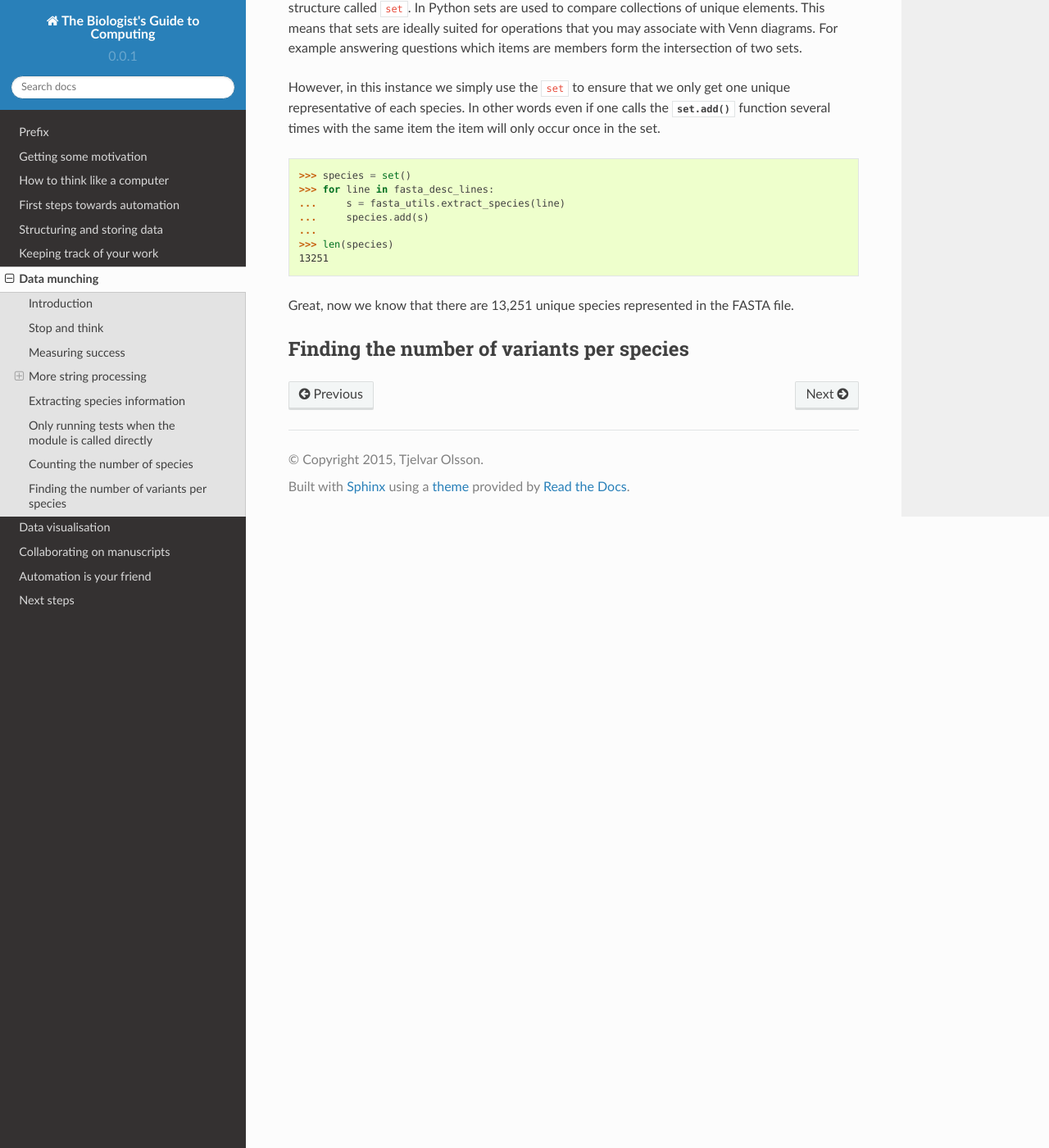
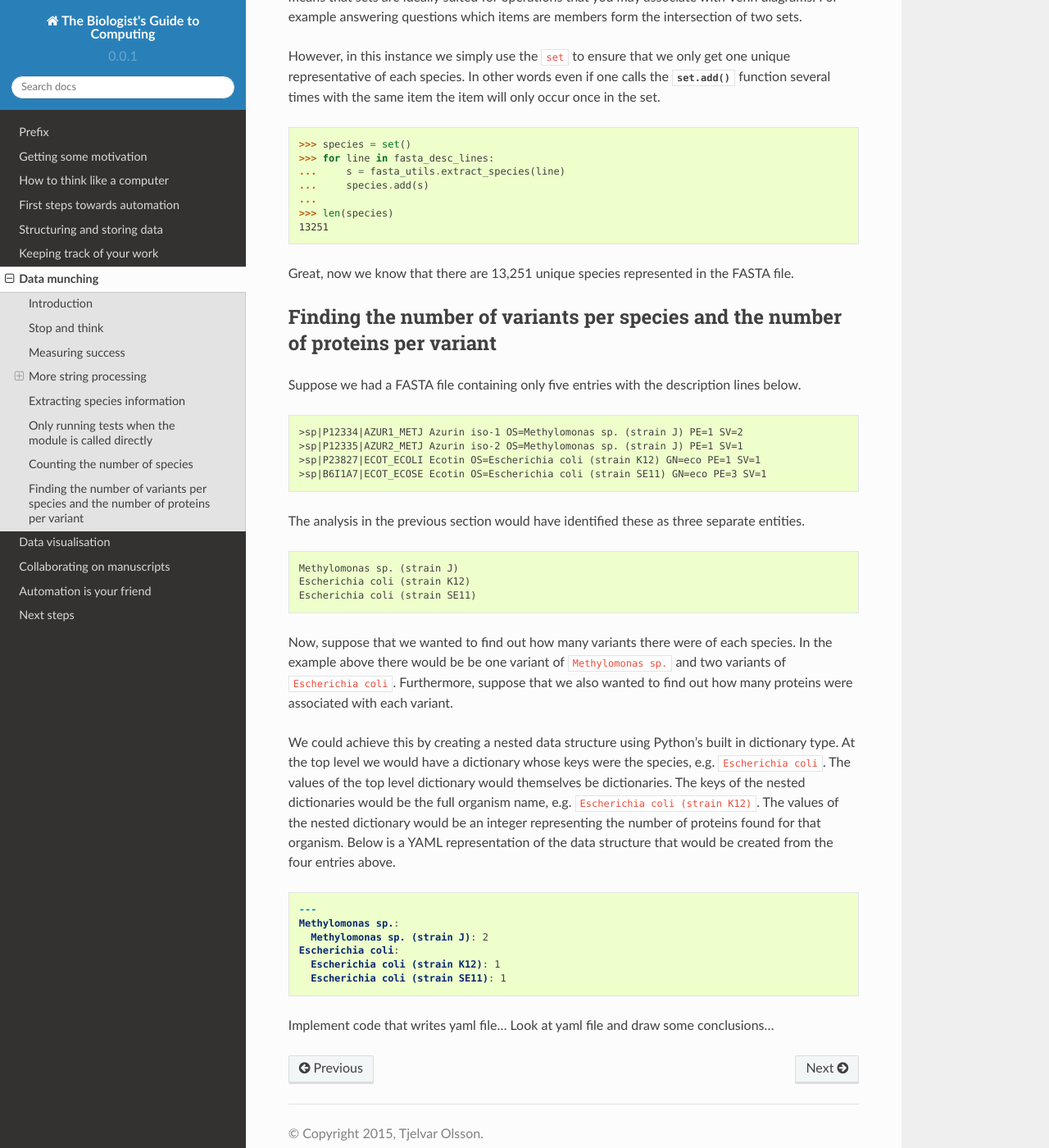
Before and after one commit to tjelvar-olsson/biologists-guide-to-computing, a Sphinx documentation site: the page built from source/data-munching.rst, in a window 1280 px wide and 1400 px high, scrolled down 20692 px. Shown: the whole window at 82% size. Built offline with Sphinx 7.4.7 and the Read the Docs theme 2.0.0, drawn with Linux system fonts in a browser that asks for light colours; some of the changed text lies outside the part shown.

Commit message:
Added some more content to data munching chapter.

```diff
--- a/source/data-munching.rst
+++ b/source/data-munching.rst
@@ -997,9 +997,9 @@ Let's find out what happens now.
 
 .. code-block:: none
 
-$ python scripts/fasta_utils.py
-Testing the is_description_line() function...
-Testing the extract_species() function...
+    $ python scripts/fasta_utils.py
+    Testing the is_description_line() function...
+    Testing the extract_species() function...
 
 Both the tests pass! Well done, time for another cup of tea.
 
@@ -1166,5 +1166,50 @@ Great, now we know that there are 13,251 unique species represented in the
 FASTA file.
 
 
-Finding the number of variants per species
-------------------------------------------
+Finding the number of variants per species and the number of proteins per variant
+---------------------------------------------------------------------------------
+
+Suppose we had a FASTA file containing only five entries with the description
+lines below.
+
+.. code-block:: none
+
+    >sp|P12334|AZUR1_METJ Azurin iso-1 OS=Methylomonas sp. (strain J) PE=1 SV=2
+    >sp|P12335|AZUR2_METJ Azurin iso-2 OS=Methylomonas sp. (strain J) PE=1 SV=1
+    >sp|P23827|ECOT_ECOLI Ecotin OS=Escherichia coli (strain K12) GN=eco PE=1 SV=1
+    >sp|B6I1A7|ECOT_ECOSE Ecotin OS=Escherichia coli (strain SE11) GN=eco PE=3 SV=1
+
+The analysis in the previous section would have identified these as three
+separate entities.
+
+.. code-block:: none
+
+    Methylomonas sp. (strain J)
+    Escherichia coli (strain K12)
+    Escherichia coli (strain SE11)
+
+Now, suppose that we wanted to find out how many variants there were of each
+species. In the example above there would be be one variant of ``Methylomonas
+sp.`` and two variants of ``Escherichia coli``. Furthermore, suppose that we
+also wanted to find out how many proteins were associated with each variant.
+
+We could achieve this by creating a nested data structure using Python's built
+in dictionary type. At the top level we would have a dictionary
+whose keys were the species, e.g. ``Escherichia coli``. The values of the top
+level dictionary would themselves be dictionaries. The keys of the nested dictionaries
+would be the full organism name, e.g. ``Escherichia coli (strain K12)``. The values
+of the nested dictionary would be an integer representing the number of proteins found
+for that organism. Below is a YAML representation of the data structure that would be
+created from the four entries above.
+
+.. code-block:: yaml
+
+    ---
+    Methylomonas sp.:
+      Methylomonas sp. (strain J): 2
+    Escherichia coli:
+      Escherichia coli (strain K12): 1
+      Escherichia coli (strain SE11): 1
+
+Implement code that writes yaml file...
+Look at yaml file and draw some conclusions...
```
